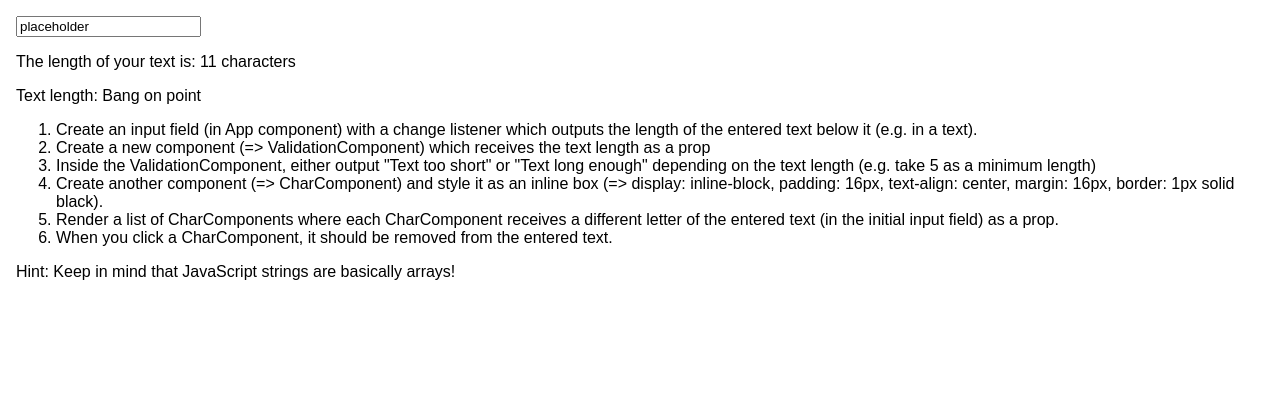
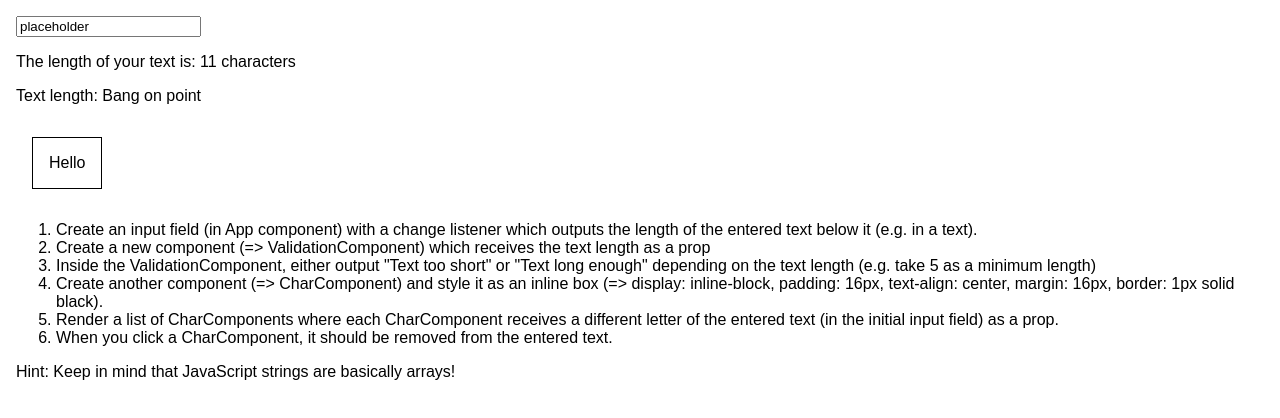
Before and after one commit to sophiewo/word-counter, a React (Create React App) app: page / in a window 1280 px wide. Shown: the top 418 px of the page. Built offline with nearby package versions, Linux system fonts and the light colour scheme.

Commit message:
CharComp working

```diff
--- a/src/App.js
+++ b/src/App.js
@@ -29,6 +29,8 @@ class App extends Component {
         textLength={this.state.textLength}
         />
 
+        <CharComponent/>
+
 
         <ol>
           <li>Create an input field (in App component) with a change listener which outputs the length of the entered text below it (e.g. in a text).</li>
--- a/src/CharComp/CharComp.js
+++ b/src/CharComp/CharComp.js
@@ -10,7 +10,7 @@ const charComponent = (props) => {
   }
 
   return (
-    <div style={style} >
+    <div style={style}>
       Hello
     </div>
   )
```
